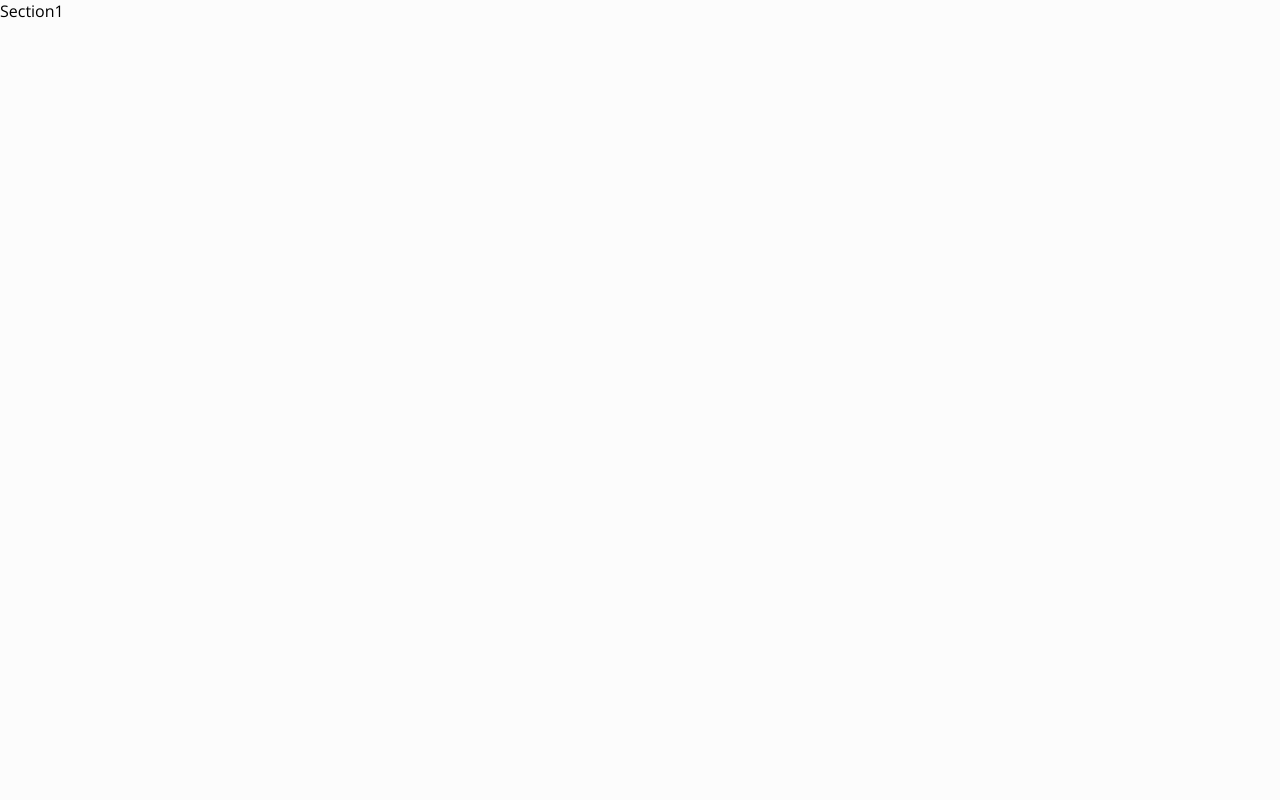
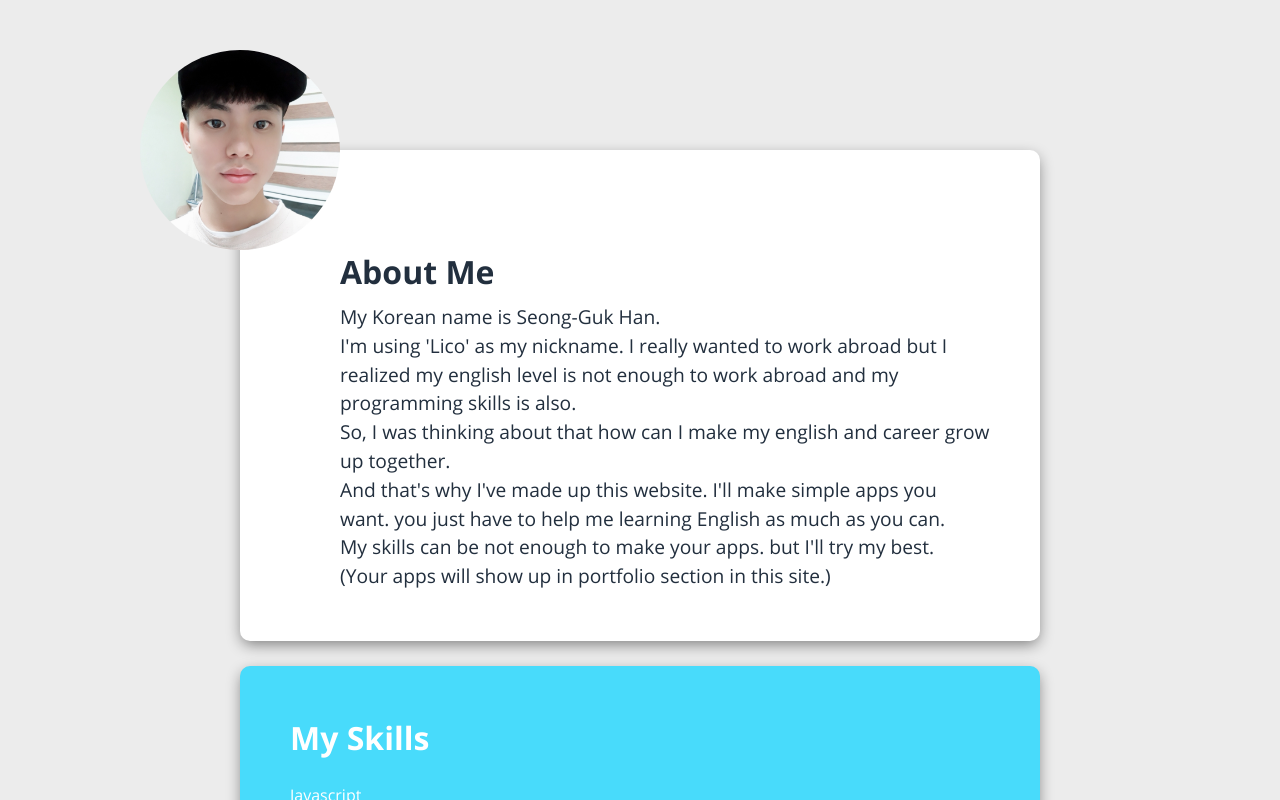
Before and after one commit to hsk-kr/portfolio, a React (Create React App) app: page /home in a window 1280 px wide. Built offline with nearby package versions, Linux system fonts and the light colour scheme.

Commit message:
Design AboutMe Section

```diff
--- /dev/null
+++ b/src/components/Input/CircleImage/index.tsx
@@ -0,0 +1,18 @@
+import React from 'react';
+
+interface Props {
+  src: any;
+  size: number;
+  className?: string;
+}
+
+const CircleImage: React.FC<Props> = ({ src, size, className }) => {
+  const style = {
+    width: size,
+    height: size,
+    borderRadius: size / 2,
+  };
+  return <img src={src} alt="img" style={style} className={className} />;
+};
+
+export default CircleImage;
--- /dev/null
+++ b/src/components/SkillCard/index.tsx
@@ -0,0 +1,30 @@
+import React from 'react';
+import className from 'classnames/bind';
+import styles from './styles.module.scss';
+
+const cx = className.bind(styles);
+
+interface Props {
+  name: string;
+  percentage: number;
+  className?: string;
+}
+
+const SkillCard: React.FC<Props> = ({ name, percentage, className }) => {
+  const style = {
+    width: `${percentage}%`,
+    borderTopRightRadius: percentage >= 100 ? 0 : 10,
+    borderBottomRightRadius: percentage >= 100 ? 0 : 10,
+  };
+
+  return (
+    <div className={cx(styles['skill-card'], className)}>
+      <span className={cx(styles['skill-name'])}>{name}</span>
+      <div className={cx(styles['gauge'])}>
+        <div className={cx(styles['progress'])} style={style} />
+      </div>
+    </div>
+  );
+};
+
+export default SkillCard;
--- /dev/null
+++ b/src/components/SkillCard/styles.module.scss
@@ -0,0 +1,26 @@
+.skill-card {
+  display: flex;
+  flex-direction: column;
+  justify-content: center;
+
+  .skill-name {
+    margin-bottom: 5px;
+  }
+
+  .gauge {
+    width: 100%;
+    height: 20px;
+    background-color: #ecf0f1;
+
+    .progress {
+      height: 100%;
+      background: rgb(57, 196, 9);
+      background: linear-gradient(
+        90deg,
+        rgba(57, 196, 9, 1) 0%,
+        rgba(117, 255, 135, 1) 0%,
+        rgba(29, 230, 37, 1) 100%
+      );
+    }
+  }
+}
--- /dev/null
+++ b/src/containers/ContactSection/index.tsx
@@ -0,0 +1,11 @@
+import React from 'react';
+import className from 'classnames/bind';
+import styles from './styles.module.scss';
+
+const cx = className.bind(styles);
+
+const ContactSection: React.FC = () => {
+  return <div>ContactSection</div>;
+};
+
+export default ContactSection;
--- /dev/null
+++ b/src/containers/PortfolioSection/index.tsx
@@ -0,0 +1,11 @@
+import React from 'react';
+import className from 'classnames/bind';
+import styles from './styles.module.scss';
+
+const cx = className.bind(styles);
+
+const PortfolioSection: React.FC = () => {
+  return <div>PortfolioSection</div>;
+};
+
+export default PortfolioSection;
--- /dev/null
+++ b/src/containers/ProfileSection/index.tsx
@@ -0,0 +1,71 @@
+import React from 'react';
+import className from 'classnames/bind';
+import styles from './styles.module.scss';
+
+// components
+import CircleImage from 'components/Input/CircleImage';
+
+// resources
+import imgMe from 'resources/images/me.png';
+import SkillCard from 'components/SkillCard';
+
+const cx = className.bind(styles);
+
+const aboutmeText = `My Korean name is Seong-Guk Han.
+I'm using 'Lico' as my nickname. I really wanted to work abroad but I realized my english level is not enough to work abroad and my programming skills is also.
+So, I was thinking about that how can I make my english and career grow up together.
+And that's why I've made up this website. I'll make simple apps you want. you just have to help me learning English as much as you can.
+My skills can be not enough to make your apps. but I'll try my best.
+(Your apps will show up in portfolio section in this site.)`;
+
+const skills = [
+  {
+    name: 'Javascript',
+    percentage: 30,
+  },
+  {
+    name: 'React',
+    percentage: 30,
+  },
+  {
+    name: 'Python',
+    percentage: 25,
+  },
+  {
+    name: 'Design (HTML/CSS/UI/UX)',
+    percentage: 15,
+  },
+  {
+    name: 'React Native',
+    percentage: 10,
+  },
+];
+
+const ProfileSection: React.FC = () => {
+  return (
+    <div className={cx(styles['container'])}>
+      <div className={cx(styles['profile-card'])}>
+        <CircleImage
+          src={imgMe}
+          size={200}
+          className={cx(styles['profile-image'])}
+        />
+        <h1>About Me</h1>
+        <p className={cx(styles['aboutme-text'])}>{aboutmeText}</p>
+      </div>
+      <div className={cx(styles['skill-level-card'])}>
+        <h1>My Skills</h1>
+        {skills.map((skill, idx) => (
+          <SkillCard
+            key={idx}
+            name={skill.name}
+            percentage={skill.percentage}
+            className={cx(styles['skill'])}
+          />
+        ))}
+      </div>
+    </div>
+  );
+};
+
+export default ProfileSection;
--- /dev/null
+++ b/src/containers/ProfileSection/styles.module.scss
@@ -0,0 +1,86 @@
+@mixin cardTemplate {
+  display: flex;
+  flex-direction: column;
+  position: relative;
+  width: 80%;
+  box-sizing: border-box;
+  max-width: 800px;
+  border-radius: 10px;
+  padding: 50px;
+
+  -webkit-box-shadow: 0px 5px 15px -2px rgba(0, 0, 0, 0.49);
+  box-shadow: 0px 5px 15px -2px rgba(0, 0, 0, 0.49);
+
+  @media screen and (max-width: 1024px) {
+    padding: 25px;
+  }
+}
+
+.container {
+  width: 100%;
+  height: 100%;
+  display: flex;
+  flex-direction: column;
+  align-items: center;
+  background-color: #ececec;
+  overflow-y: auto;
+
+  .profile-card {
+    @include cardTemplate;
+    background-color: #fff;
+    padding-left: 100px;
+    padding-top: 100px;
+    margin-top: 150px;
+    color: #222f3e;
+
+    @media screen and (max-width: 1024px) {
+      margin-top: 50px;
+    }
+
+    h1 {
+      margin-bottom: 10px;
+    }
+
+    .aboutme-text {
+      white-space: pre-wrap;
+      line-height: 150%;
+      font-size: 1.2em;
+
+      @media screen and (max-width: 1024px) {
+        font-size: 1em;
+      }
+    }
+
+    .profile-image {
+      position: absolute;
+      left: -100px;
+      top: -100px;
+
+      @media screen and (max-width: 1024px) {
+        position: relative;
+        left: 0px;
+        top: 0px;
+        align-self: center;
+        margin-bottom: 25px;
+      }
+    }
+  }
+
+  .skill-level-card {
+    @include cardTemplate;
+    margin-top: 25px;
+    background-color: #48dbfb;
+    color: white;
+    margin-bottom: 100px;
+
+    h1 {
+      margin-bottom: 25px;
+    }
+
+    .skill {
+      &:not(:last-child) {
+        margin-bottom: 15px;
+      }
+    }
+  }
+}
--- a/src/pages/DoorPage/index.tsx
+++ b/src/pages/DoorPage/index.tsx
@@ -46,7 +46,7 @@ const DoorPage: React.FC = () => {
 
   const navigateToAboutMe = useCallback(
     (e: React.MouseEvent<HTMLDivElement>) => {
-      history.push('/aboutme');
+      history.push('/home');
     },
     [history]
   );
--- a/src/pages/DoorPage/styles.module.scss
+++ b/src/pages/DoorPage/styles.module.scss
@@ -1,7 +1,7 @@
 @import 'styles/anims.scss';
 
 .container :global {
-  @include fadeIn(2s);
+  @include fadeIn(1s);
 }
 
 .container {
--- a/src/pages/HomePage/index.tsx
+++ b/src/pages/HomePage/index.tsx
@@ -3,16 +3,22 @@ import className from 'classnames/bind';
 import styles from './styles.module.scss';
 import SlideContents from 'containers/SlideContents';
 
+// components
+import ProfileSection from 'containers/ProfileSection';
+import PortfolioSection from 'containers/PortfolioSection';
+import ContactSection from 'containers/ContactSection';
+
 // resources
 const cx = className.bind(styles);
 
+const contents: React.ReactNode[] = [
+  <ProfileSection />,
+  <PortfolioSection />,
+  <ContactSection />,
+];
+
 const HomePage: React.FC = () => {
   const [contentsIdx, setContentsIdx] = useState<number>(0);
-  const [contents, setContents] = useState<React.ReactNode[]>([
-    <div onClick={() => setContentsIdx(1)}>Section1</div>,
-    <div>Section2</div>,
-    <div>Section3</div>,
-  ]);
 
   return (
     <div className={cx(styles['container'])}>
```
Also changed, not shown: src/containers/ContactSection/styles.module.scss (added), src/containers/PortfolioSection/styles.module.scss (added).
